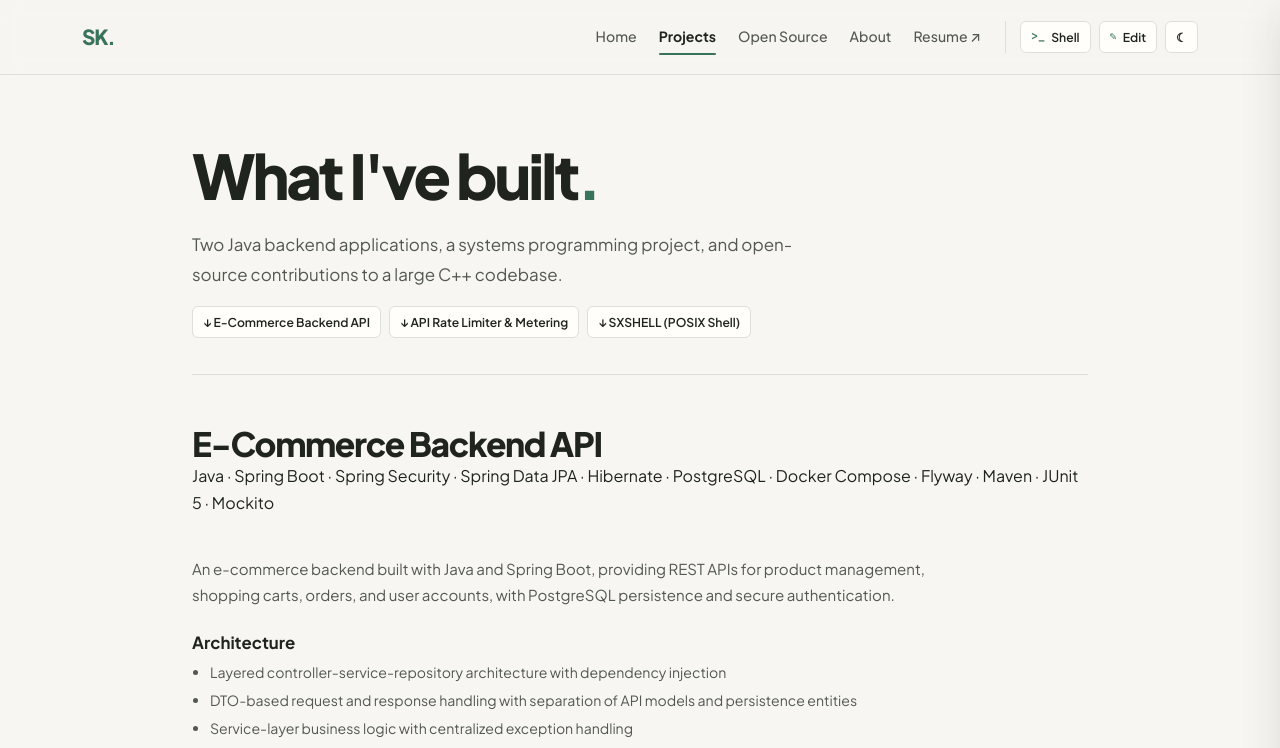
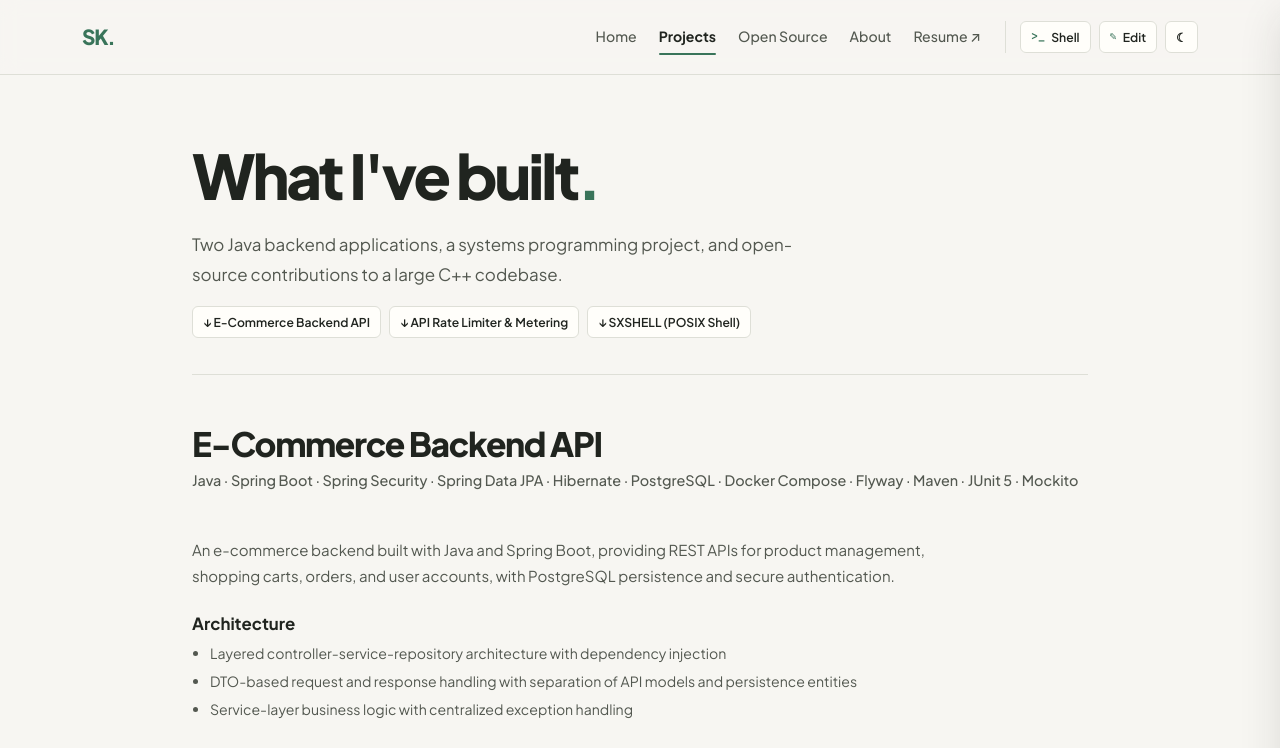
Before and after one commit to shiva-kar/shiva-kar.github.io, a plain HTML site: page projects.html in a window 1280 px wide. Shown: the top 748 px of the page. Drawn offline with nearby package versions, Linux system fonts and the light colour scheme.

Commit message:
style(projects): add project-tech-line typography rule

```diff
--- a/styles.css
+++ b/styles.css
@@ -2343,6 +2343,14 @@ body.inline-edit-active [data-editable]:focus {
     scroll-margin-top: 90px;
 }
 
+.project-tech-line {
+    font-size: 0.9rem;
+    color: var(--muted);
+    margin-top: 6px;
+    margin-bottom: 20px;
+    font-weight: 500;
+}
+
 .project-detail-header {
     display: flex;
     align-items: flex-start;
```
